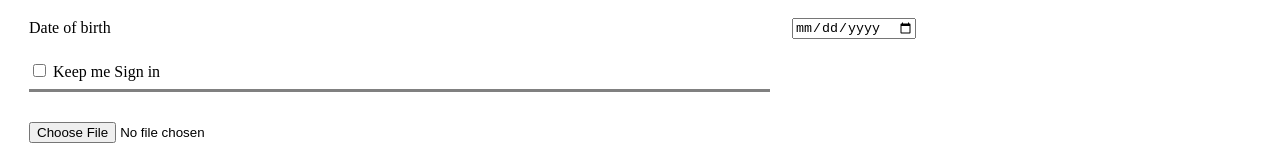
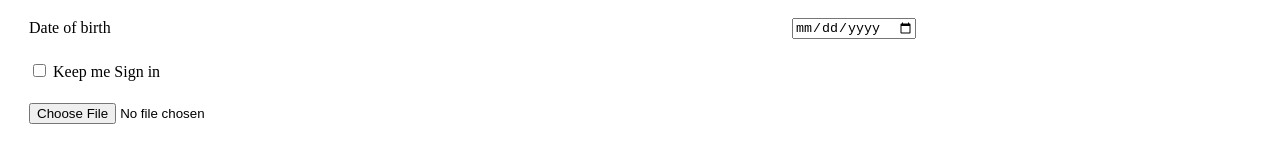
Before and after one commit to tejakumar976/Eagle, a plain HTML site: page niyo.html in a window 1280 px wide. Shown: the part 226-377 px from the top of the page. Drawn offline with Linux system fonts and the light colour scheme.

Commit message:
Update niyo.html

```diff
--- a/niyo.html
+++ b/niyo.html
@@ -30,9 +30,7 @@
 
 <tr>
 
-       <td>  <input type="checkbox" name="" value="">  <label>   Keep me Sign in</label>
-<hr size="3" noshade>
-</td>
+       <td>  <input type="checkbox" name="" value="">  <label>   Keep me Sign in</label></td>
 </tr>
 <tr>
    <td> <input type="file"> </td>
@@ -45,7 +43,8 @@
 
  <tr>
  <hr size="3" noshade>
-<td> <i><h3><label>Your Message :</label></h3></i>  <br>  <textarea name="Your Message" rows="10" cols="90"></textarea> </td>
+<td>
+<i><h3><label>Your Message :</label></h3></i>  <br>  <textarea name="Your Message" rows="10" cols="90"></textarea> </td>
 </tr>
 <tr>
       <td>  <input type="submit" > </td>
```
